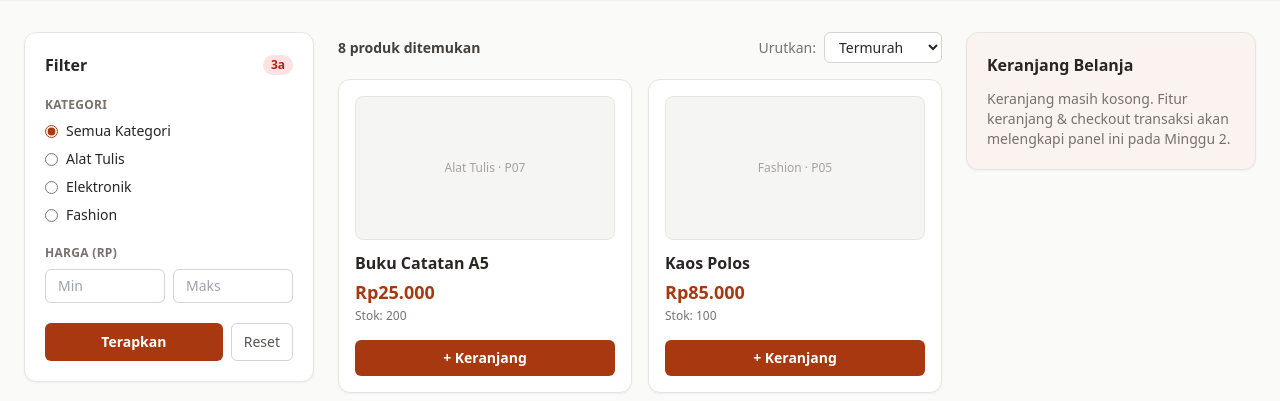
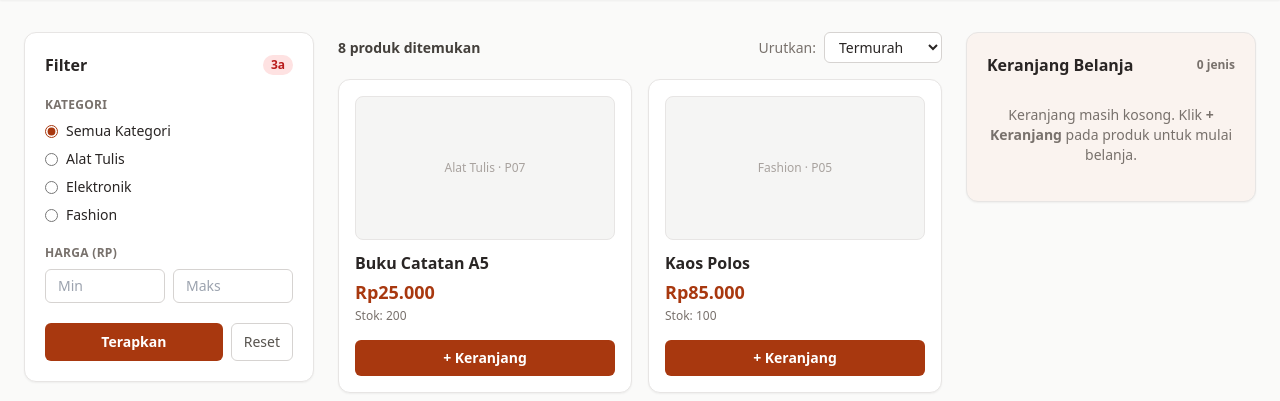
Before and after one commit to AbidahPrasetyo/tokokita-kelompok3, a Laravel app: page /katalog in a window 1280 px wide. Shown: the part 64-465 px from the top of the page. Run offline with Laravel 12, Linux system fonts and the light colour scheme; data comes from the database, SQL or seed files in the repository; tables that the repository leaves empty hold one stand-in row (values such as "Sample post"); some libraries are stand-ins or nearby versions.

Commit message:
feat: bangun keranjang belanja session dan checkout transaksi atomik

```diff
--- a/App/Http/Controllers/EtalaseController.php
+++ b/App/Http/Controllers/EtalaseController.php
@@ -2,8 +2,10 @@
 
 namespace App\Http\Controllers;
 
-use App\Models\EtalaseRepository; // Sesuaikan dengan namespace EtalaseRepository kamu
+use App\Models\EtalaseRepository; // Ubah ke App\Repositories jika memakai folder Repositories
 use Illuminate\Http\Request;
+use RuntimeException;
+use Throwable;
 
 class EtalaseController extends Controller
 {
@@ -27,18 +29,28 @@ class EtalaseController extends Controller
         $cari     = $validated['cari'] ?? null;
         $urut     = $validated['urut'] ?? 'termurah';
 
-        // Validasi logis jika harga minimum lebih besar dari maksimum
         if ($min !== null && $max !== null && $min > $max) {
             return redirect()->route('etalase.index')
                 ->with('error', 'Harga minimum tidak boleh lebih besar daripada harga maksimum.');
         }
 
-        $daftarKategori = $this->etalaseRepo->daftarKategori();
-        $produk         = $this->etalaseRepo->getProdukKatalog($kategori, $min, $max, $cari, $urut);
+        $daftarKategori  = $this->etalaseRepo->daftarKategori();
+        $produk          = $this->etalaseRepo->getProdukKatalog($kategori, $min, $max, $cari, $urut);
+        $daftarPelanggan = $this->etalaseRepo->daftarPelanggan();
+
+        // Hitung isi & total sementara keranjang dari session
+        $keranjang      = session('keranjang', []);
+        $totalKeranjang = 0;
+        foreach ($keranjang as $item) {
+            $totalKeranjang += ((float) $item['harga']) * ((int) $item['jumlah']);
+        }
 
         return view('etalase.index', compact(
             'produk',
             'daftarKategori',
+            'daftarPelanggan',
+            'keranjang',
+            'totalKeranjang',
             'kategori',
             'min',
             'max',
@@ -47,19 +59,146 @@ class EtalaseController extends Controller
         ));
     }
 
-    // Method sementara agar tombol "+ Keranjang" tidak error sebelum Minggu 2 (T04)
-    public function tambahKeranjang()
+    /**
+     * T04: Tambah produk ke keranjang berbasis session.
+     */
+    public function tambahKeranjang(Request $request)
     {
-        return back()->with('error', 'Fitur keranjang belanja akan diaktifkan di Minggu 2 (T04).');
+        $validated = $request->validate([
+            'id_produk' => 'required|string|size:3',
+        ]);
+
+        $produk = $this->etalaseRepo->findProdukAktif($validated['id_produk']);
+        if (!$produk) {
+            return back()->with('error', 'Produk tidak ditemukan atau sedang nonaktif.');
+        }
+
+        $keranjang = session('keranjang', []);
+        $id        = $produk->id_produk;
+        $qtyBaru   = isset($keranjang[$id]) ? ($keranjang[$id]['jumlah'] + 1) : 1;
+
+        if ($qtyBaru > (int) $produk->stok) {
+            return back()->with('error', "Stok {$produk->nama_produk} hanya tersedia {$produk->stok} unit.");
+        }
+
+        $keranjang[$id] = [
+            'id_produk'   => $id,
+            'nama_produk' => $produk->nama_produk,
+            'harga'       => (float) $produk->harga,
+            'jumlah'      => $qtyBaru,
+            'stok'        => (int) $produk->stok,
+        ];
+
+        session()->put('keranjang', $keranjang);
+
+        return back()->with('success', "{$produk->nama_produk} ditambahkan ke keranjang.");
     }
 
-    public function hapusKeranjang()
+    /**
+     * T04: Ubah jumlah item di dalam keranjang (jika 0, otomatis dihapus).
+     */
+    public function ubahKeranjang(Request $request)
     {
+        $validated = $request->validate([
+            'id_produk' => 'required|string|size:3',
+            'jumlah'    => 'required|integer|min:0',
+        ]);
+
+        $keranjang = session('keranjang', []);
+        $id        = $validated['id_produk'];
+
+        if (!isset($keranjang[$id])) {
+            return back()->with('error', 'Item tidak ditemukan di keranjang.');
+        }
+
+        $jumlahBaru = (int) $validated['jumlah'];
+
+        if ($jumlahBaru === 0) {
+            $nama = $keranjang[$id]['nama_produk'];
+            unset($keranjang[$id]);
+            session()->put('keranjang', $keranjang);
+            return back()->with('success', "{$nama} dihapus dari keranjang.");
+        }
+
+        $produk = $this->etalaseRepo->findProdukAktif($id);
+        if (!$produk) {
+            unset($keranjang[$id]);
+            session()->put('keranjang', $keranjang);
+            return back()->with('error', 'Produk sudah tidak tersedia dan dihapus dari keranjang.');
+        }
+
+        if ($jumlahBaru > (int) $produk->stok) {
+            return back()->with('error', "Jumlah melebihi stok tersedia ({$produk->stok} unit) untuk {$produk->nama_produk}.");
+        }
+
+        $keranjang[$id]['jumlah'] = $jumlahBaru;
+        $keranjang[$id]['harga']  = (float) $produk->harga;
+        $keranjang[$id]['stok']   = (int) $produk->stok;
+
+        session()->put('keranjang', $keranjang);
+
+        return back()->with('success', "Jumlah {$produk->nama_produk} diperbarui menjadi {$jumlahBaru}.");
+    }
+
+    /**
+     * T04: Hapus satu item dari keranjang.
+     */
+    public function hapusKeranjang(Request $request)
+    {
+        $validated = $request->validate([
+            'id_produk' => 'required|string|size:3',
+        ]);
+
+        $keranjang = session('keranjang', []);
+        $id        = $validated['id_produk'];
+
+        if (isset($keranjang[$id])) {
+            $nama = $keranjang[$id]['nama_produk'];
+            unset($keranjang[$id]);
+            session()->put('keranjang', $keranjang);
+            return back()->with('success', "{$nama} dihapus dari keranjang.");
+        }
+
         return back();
     }
 
-    public function checkout()
+    /**
+     * T05: Proses checkout dalam 1 transaksi atomik.
+     */
+    public function checkout(Request $request)
     {
-        return back()->with('error', 'Fitur checkout akan diaktifkan di Minggu 2 (T05).');
+        $validated = $request->validate([
+            'id_pelanggan' => 'required|string|size:3',
+        ], [
+            'id_pelanggan.required' => 'Silakan pilih pelanggan terlebih dahulu sebelum checkout.',
+        ]);
+
+        $keranjang = session('keranjang', []);
+        if (empty($keranjang)) {
+            return back()->with('error', 'Keranjang belanja masih kosong.');
+        }
+
+        // Gunakan TANGGAL_ACUAN pada mode demo, atau tanggal hari ini pada mode produksi
+        $tglPesan = config('tokokita.demo_mode')
+            ? config('tokokita.tanggal_acuan', '2026-11-13')
+            : date('Y-m-d');
+
+        try {
+            $idPesanan = $this->etalaseRepo->prosesCheckout(
+                $validated['id_pelanggan'],
+                $keranjang,
+                $tglPesan
+            );
+
+            // Kosongkan session keranjang hanya setelah COMMIT berhasil
+            session()->forget('keranjang');
+
+            return redirect()->route('etalase.index')
+                ->with('success', "Pesanan #{$idPesanan} berhasil dibuat dengan status 'diproses'. Stok produk telah diperbarui.");
+        } catch (RuntimeException $e) {
+            return back()->with('error', 'Checkout gagal (transaksi dibatalkan): ' . $e->getMessage());
+        } catch (Throwable $e) {
+            return back()->with('error', 'Terjadi kesalahan sistem saat checkout. Seluruh transaksi telah dibatalkan (ROLLBACK).');
+        }
     }
 }
--- a/App/Models/EtalaseRepository.php
+++ b/App/Models/EtalaseRepository.php
@@ -1,23 +1,32 @@
 <?php
 
-namespace App\Models;
+namespace App\Models; // Ubah ke App\Repositories jika memakai folder Repositories
 
 use Illuminate\Support\Facades\DB;
+use RuntimeException;
+use Throwable;
 
 class EtalaseRepository
 {
     /**
-     * Ambil daftar kategori unik untuk sidebar filter.
+     * Ambil daftar kategori unik dari produk yang masih aktif.
      */
     public function daftarKategori(): array
     {
-        $sql = "SELECT DISTINCT kategori FROM produk ORDER BY kategori ASC";
+        $sql = "
+            SELECT DISTINCT p.kategori
+            FROM produk p
+            LEFT JOIN produk_nonaktif pn ON p.id_produk = pn.id_produk
+            WHERE pn.id_produk IS NULL
+            ORDER BY p.kategori ASC
+        ";
+
         return DB::select($sql);
     }
 
     /**
-     * Filter katalog produk berdasarkan kategori, rentang harga, pencarian, dan urutan.
-     * Menjawab Soal 3a (kolom: nama_produk, harga; konsep: BETWEEN, AND).
+     * Filter katalog produk (Soal 3a: BETWEEN, AND, tanpa subquery).
+     * Otomatis menyembunyikan produk yang dinonaktifkan oleh Admin.
      */
     public function getProdukKatalog(
         ?string $kategori = null,
@@ -26,7 +35,6 @@ class EtalaseRepository
         ?string $cari = null,
         string $urut = 'termurah'
     ): array {
-        // Whitelist kolom pengurutan agar aman dari SQL Injection
         $orderBy = match ($urut) {
             'termahal' => 'p.harga DESC',
             'nama_asc' => 'p.nama_produk ASC',
@@ -45,7 +53,9 @@ class EtalaseRepository
                 p.harga,
                 p.stok
             FROM produk p
-            WHERE p.harga BETWEEN ? AND ?
+            LEFT JOIN produk_nonaktif pn ON p.id_produk = pn.id_produk
+            WHERE pn.id_produk IS NULL
+              AND p.harga BETWEEN ? AND ?
         ";
 
         $bindings = [$min, $max];
@@ -64,4 +74,110 @@ class EtalaseRepository
 
         return DB::select($sql, $bindings);
     }
+
+    /**
+     * Ambil 1 produk aktif berdasarkan ID (untuk validasi keranjang).
+     */
+    public function findProdukAktif(string $idProduk): ?object
+    {
+        $sql = "
+            SELECT p.id_produk, p.nama_produk, p.kategori, p.harga, p.stok
+            FROM produk p
+            LEFT JOIN produk_nonaktif pn ON p.id_produk = pn.id_produk
+            WHERE p.id_produk = ?
+              AND pn.id_produk IS NULL
+        ";
+
+        return DB::selectOne($sql, [$idProduk]);
+    }
+
+    /**
+     * Daftar pelanggan untuk pilihan dropdown saat checkout.
+     */
+    public function daftarPelanggan(): array
+    {
+        return DB::select("SELECT id_pelanggan, nama, kota FROM pelanggan ORDER BY nama ASC");
+    }
+
+    /**
+     * Proses checkout lengkap dalam SATU transaksi atomik (START TRANSACTION -> COMMIT / ROLLBACK).
+     * Mengembalikan id_pesanan yang baru dibuat.
+     */
+    public function prosesCheckout(string $idPelanggan, array $keranjang, string $tglPesan): int
+    {
+        DB::beginTransaction();
+
+        try {
+            // 1. Pastikan pelanggan valid
+            $pelanggan = DB::selectOne(
+                "SELECT id_pelanggan FROM pelanggan WHERE id_pelanggan = ?",
+                [$idPelanggan]
+            );
+            if (!$pelanggan) {
+                throw new RuntimeException('Pelanggan yang dipilih tidak ditemukan.');
+            }
+
+            // 2. Generate id_pesanan baru secara aman (kunci baris agar tidak bentrok)
+            $rowMax    = DB::selectOne("SELECT COALESCE(MAX(id_pesanan), 1000) + 1 AS next_id FROM pesanan FOR UPDATE");
+            $idPesanan = (int) $rowMax->next_id;
+
+            // 3. INSERT ke tabel master pesanan (status awal wajib 'diproses')
+            DB::insert(
+                "INSERT INTO pesanan (id_pesanan, id_pelanggan, tgl_pesan, status) VALUES (?, ?, ?, 'diproses')",
+                [$idPesanan, $idPelanggan, $tglPesan]
+            );
+
+            // 4. Loop setiap item: kunci baris produk, cek stok real-time, INSERT detail, UPDATE stok
+            foreach ($keranjang as $item) {
+                $idProduk = $item['id_produk'];
+                $jumlah   = (int) $item['jumlah'];
+
+                if ($jumlah < 1) {
+                    throw new RuntimeException('Jumlah pesanan minimal 1 unit.');
+                }
+
+                // Ambil harga kini & stok terbaru langsung dari DB dengan lock FOR UPDATE
+                $produkDb = DB::selectOne(
+                    "SELECT p.id_produk, p.nama_produk, p.harga, p.stok
+                     FROM produk p
+                     LEFT JOIN produk_nonaktif pn ON p.id_produk = pn.id_produk
+                     WHERE p.id_produk = ? AND pn.id_produk IS NULL
+                     FOR UPDATE",
+                    [$idProduk]
+                );
+
+                if (!$produkDb) {
+                    throw new RuntimeException("Produk {$item['nama_produk']} sudah tidak tersedia atau dinonaktifkan.");
+                }
+
+                if ((int) $produkDb->stok < $jumlah) {
+                    throw new RuntimeException(
+                        "Stok {$produkDb->nama_produk} tidak mencukupi (tersisa {$produkDb->stok}, diminta {$jumlah})."
+                    );
+                }
+
+                // INSERT detail_pesanan dengan harga_satuan = produk.harga terkini
+                DB::insert(
+                    "INSERT INTO detail_pesanan (id_pesanan, id_produk, jumlah, harga_satuan) VALUES (?, ?, ?, ?)",
+                    [$idPesanan, $idProduk, $jumlah, $produkDb->harga]
+                );
+
+                // UPDATE pengurangan stok secara kondisional
+                $affected = DB::update(
+                    "UPDATE produk SET stok = stok - ? WHERE id_produk = ? AND stok >= ?",
+                    [$jumlah, $idProduk, $jumlah]
+                );
+
+                if ($affected !== 1) {
+                    throw new RuntimeException("Gagal memperbarui stok untuk produk {$produkDb->nama_produk}.");
+                }
+            }
+
+            DB::commit();
+            return $idPesanan;
+        } catch (Throwable $e) {
+            DB::rollBack();
+            throw $e;
+        }
+    }
 }
--- a/resources/views/etalase/index.blade.php
+++ b/resources/views/etalase/index.blade.php
@@ -137,12 +137,96 @@
         @endif
     </section>
 
-    {{-- KANAN: Panel Keranjang Belanja (Akan diaktifkan di Minggu 2) --}}
+    {{-- KANAN: Panel Keranjang Belanja & Checkout (T04 & T05) --}}
     <aside id="keranjang" class="lg:col-span-3 bg-[#FAF3EF] border border-stone-200 rounded-xl p-5 shadow-sm">
-        <h2 class="font-bold text-stone-800 mb-3">Keranjang Belanja</h2>
-        <p class="text-sm text-stone-500">
-            Keranjang masih kosong. Fitur keranjang &amp; checkout transaksi akan melengkapi panel ini pada Minggu 2.
-        </p>
+        <div class="flex items-center justify-between mb-3">
+            <h2 class="font-bold text-stone-800">Keranjang Belanja</h2>
+            <span class="text-xs font-semibold text-stone-500">{{ count($keranjang) }} jenis</span>
+        </div>
+
+        @if(empty($keranjang))
+            <p class="text-sm text-stone-500 py-4 text-center">
+                Keranjang masih kosong. Klik <strong>+ Keranjang</strong> pada produk untuk mulai belanja.
+            </p>
+        @else
+            <div class="space-y-3 divide-y divide-stone-200">
+                @foreach($keranjang as $item)
+                    <div class="pt-3 first:pt-0">
+                        <div class="flex items-start justify-between gap-2">
+                            <div>
+                                <p class="text-sm font-semibold text-stone-800 leading-snug">
+                                    {{ $item['nama_produk'] }}
+                                </p>
+                                <p class="text-xs text-stone-500 mt-0.5">
+                                    {{ $item['jumlah'] }} &times; {{ format_rupiah($item['harga']) }}
+                                </p>
+                            </div>
+                            <form action="{{ route('keranjang.hapus') }}" method="POST">
+                                @csrf
+                                <input type="hidden" name="id_produk" value="{{ $item['id_produk'] }}">
+                                <button type="submit" title="Hapus item"
+                                        class="text-xs text-red-600 hover:text-red-800 font-semibold px-1">
+                                    &times;
+                                </button>
+                            </form>
+                        </div>
+
+                        {{-- Form Ubah Jumlah & Subtotal --}}
+                        <div class="mt-2 flex items-center justify-between gap-2">
+                            <form action="{{ route('keranjang.ubah') }}" method="POST" class="flex items-center gap-1">
+                                @csrf
+                                <input type="hidden" name="id_produk" value="{{ $item['id_produk'] }}">
+                                <input
+                                    type="number"
+                                    name="jumlah"
+                                    value="{{ $item['jumlah'] }}"
+                                    min="0"
+                                    max="{{ $item['stok'] }}"
+                                    class="w-16 px-2 py-1 text-xs border border-stone-300 rounded bg-white text-center focus:outline-none focus:ring-1 focus:ring-[#A8380F]"
+                                >
+                                <button type="submit"
+                                        class="px-2 py-1 text-xs border border-stone-300 rounded bg-white hover:bg-stone-100 text-stone-700">
+                                    Ubah
+                                </button>
+                            </form>
+                            <span class="text-xs font-bold text-stone-800">
+                                {{ format_rupiah($item['harga'] * $item['jumlah']) }}
+                            </span>
+                        </div>
+                    </div>
+                @endforeach
+            </div>
+
+            {{-- Total Sementara --}}
+            <div class="border-t border-stone-300 mt-4 pt-3 flex items-center justify-between">
+                <span class="text-sm font-bold text-stone-800">Total</span>
+                <span class="text-base font-bold text-[#A8380F]">{{ format_rupiah($totalKeranjang) }}</span>
+            </div>
+
+            {{-- Form Pilih Pelanggan & Checkout --}}
+            <form action="{{ route('etalase.checkout') }}" method="POST" class="mt-4 space-y-3">
+                @csrf
+                <div>
+                    <label for="id_pelanggan" class="block text-xs font-semibold text-stone-600 mb-1">
+                        Pilih Pelanggan
+                    </label>
+                    <select id="id_pelanggan" name="id_pelanggan" required
+                            class="w-full px-3 py-2 text-sm border border-stone-300 rounded-md bg-white focus:outline-none focus:ring-1 focus:ring-[#A8380F]">
+                        <option value="">-- Pilih Pelanggan --</option>
+                        @foreach($daftarPelanggan as $pl)
+                            <option value="{{ $pl->id_pelanggan }}">
+                                {{ $pl->id_pelanggan }} — {{ $pl->nama }} ({{ $pl->kota }})
+                            </option>
+                        @endforeach
+                    </select>
+                </div>
+
+                <button type="submit"
+                        class="w-full bg-[#A8380F] hover:bg-[#8E2F0C] text-white text-sm font-semibold py-2.5 rounded-md transition">
+                    Checkout
+                </button>
+            </form>
+        @endif
     </aside>
 
 </div>
--- a/resources/views/layouts/etalase.blade.php
+++ b/resources/views/layouts/etalase.blade.php
@@ -37,8 +37,11 @@
 
             {{-- Navigasi Kanan --}}
             <div class="flex items-center gap-4 text-sm font-medium shrink-0">
+                @php
+                    $totalUnitKeranjang = array_sum(array_column(session('keranjang', []), 'jumlah'));
+                @endphp
                 <a href="#keranjang" class="hover:text-orange-200 transition">
-                    Keranjang ({{ count(session('keranjang', [])) }})
+                    Keranjang ({{ $totalUnitKeranjang }})
                 </a>
                 <span class="opacity-40">|</span>
                 <a href="{{ route('admin.dashboard') }}" class="bg-white/15 hover:bg-white/25 px-3 py-1.5 rounded transition">
--- a/routes/web.php
+++ b/routes/web.php
@@ -13,8 +13,9 @@ use App\Http\Controllers\Admin\PelangganController;
 Route::get('/', [EtalaseController::class, 'index'])->name('etalase.index');
 Route::get('/katalog', [EtalaseController::class, 'index'])->name('etalase.katalog');
 
-// Placeholder rute Keranjang & Checkout (dikerjakan di Minggu 2)
+// Placeholder rute Keranjang & Checkout
 Route::post('/keranjang/tambah', [EtalaseController::class, 'tambahKeranjang'])->name('keranjang.tambah');
+Route::post('/keranjang/ubah', [EtalaseController::class, 'ubahKeranjang'])->name('keranjang.ubah');
 Route::post('/keranjang/hapus', [EtalaseController::class, 'hapusKeranjang'])->name('keranjang.hapus');
 Route::post('/checkout', [EtalaseController::class, 'checkout'])->name('etalase.checkout');
 
```
